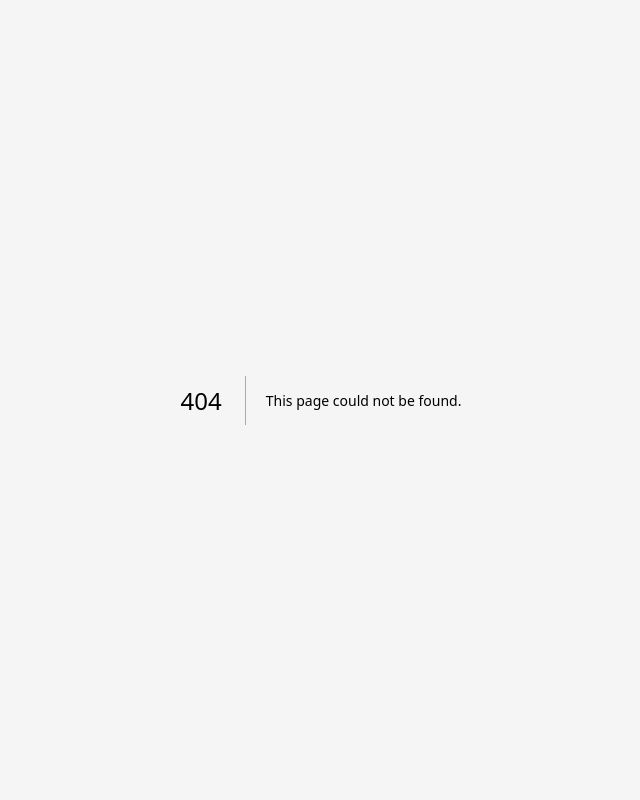
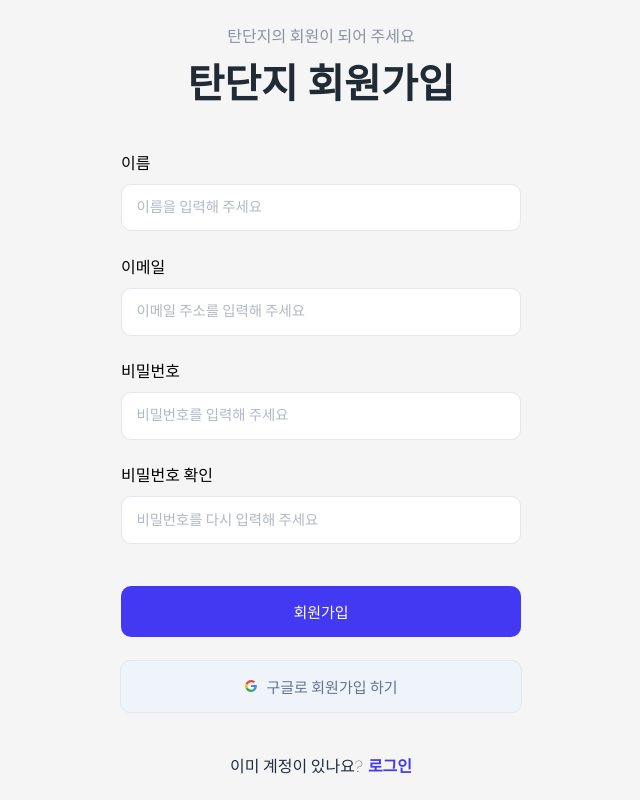
Before and after one commit to Tandanzi-Team/tan-dan-zi, a Next.js app in the folder web/: page /signup in a window 1280 px wide. Before the commit this address had no page. Shown: the whole page, without its empty margins (319-959 px from the left). Built offline with nearby package versions, Linux system fonts and the light colour scheme.

Commit message:
style: 회원가입 페이지 레이아웃 완성

```diff
--- /dev/null
+++ b/web/app/signup/page.tsx
@@ -0,0 +1,160 @@
+"use client"
+
+import styled from "styled-components";
+import { useRouter } from "next/navigation";
+import GoogleLogo from "../../public/google.svg"
+
+export default function SignUp () {
+  const router = useRouter();
+
+  return (
+    <>
+    <Container>
+      <Direction>
+        탄단지의 회원이 되어 주세요
+      </Direction>
+      <Title>
+        탄단지 회원가입
+      </Title>
+      <InputWrapper>
+        <InputTitle>이름</InputTitle>
+        <InputContainer placeholder="이름을 입력해 주세요" />
+      </InputWrapper>
+      <InputWrapper>
+        <InputTitle>이메일</InputTitle>
+        <InputContainer placeholder="이메일 주소를 입력해 주세요" />
+      </InputWrapper>
+      <InputWrapper>
+        <InputTitle>비밀번호</InputTitle>
+        <InputContainer placeholder="비밀번호를 입력해 주세요" type="password" />
+      </InputWrapper>
+      <InputWrapper>
+        <InputTitle>비밀번호 확인</InputTitle>
+        <InputContainer placeholder="비밀번호를 다시 입력해 주세요" type="password" />
+      </InputWrapper>
+      <Button type="button" onClick={() => router.push("/login")}>
+        회원가입
+      </Button>
+      <GoogleSignUpButton>
+        <GoogleLogoWrapper>
+          <GoogleLogo />
+        </GoogleLogoWrapper>
+        구글로 회원가입 하기
+      </GoogleSignUpButton>
+      <GotoLogin>
+        이미 계정이 있나요?
+        <StyledLink href="/login">로그인</StyledLink>
+      </GotoLogin>
+    </Container>
+    </>
+  )
+}
+
+const Container = styled.div`
+  display: flex;
+  flex-direction: column;
+  align-items: center;
+  justify-content: center;
+  min-height: 100vh;
+  width: 100vw;
+  padding: 1.25rem;
+`;
+
+const Title = styled.div`
+  text-align: center;
+  font-size: 2.5rem;
+  font-weight: 700;
+  margin-bottom: 2.5rem;
+  color: #212B36;
+`;
+
+const Direction = styled.div`
+  text-align: center;
+  margin-bottom: 0.3rem;
+  font-size: 1rem;
+  color: #8A92A6;
+`;
+
+const InputWrapper = styled.div`
+  width: 100%;
+  max-width: 25rem;
+  margin-bottom: 1.4rem;
+`;
+
+const InputTitle = styled.div`
+  text-align: left;
+  font-size: 1rem;
+  color: #000000;
+  margin-bottom: 10px;
+`;
+
+const InputContainer = styled.input`
+  width: 100%;
+  padding: 0.9rem;
+  border: 1px solid #E2E8F0;
+  border-radius: 10px;
+  font-family: 'DM Sans', sans-serif;
+  background-color: #ffffff;
+
+  &::placeholder { /* Chrome, Firefox, Opera, Safari 10.1+ */
+    color: #64748B;
+    font-size: 0.9rem;
+    font-weight: 200;
+    opacity: 0.5;
+  }
+
+  &::-ms-input-placeholder { /* Microsoft Edge */
+    color: #64748B;
+    font-size: 0.9rem;
+    font-weight: 200;
+    opacity: 0.5;
+  }
+
+  &:focus {
+    border-color: transparent;
+    outline: 1px solid #4339F2;
+  }
+`;
+
+const Button = styled.button`
+  width: 80%;
+  max-width: 400px;
+  padding: 0.9rem 0px;
+  margin: 1.25rem 0rem;
+  background-color: #4339F2;
+  border-radius: 10px;
+  cursor: pointer;
+  text-align: center;
+  font-size: 15px;
+  color: #ffffff;
+  border: none;
+`;
+
+const GoogleSignUpButton = styled(Button)`
+  display: flex;
+  align-items: center;
+  justify-content: center;
+  margin-top: 0.2rem;
+  background-color: #EFF4FB;
+  border: 1px solid #E2E8F0;
+  color: #64748B;
+`;
+
+const GoogleLogoWrapper = styled.div`
+  margin-right: 10px;
+  background-color: #EFF4FB;
+`;
+
+const GotoLogin = styled.div`
+  text-align: center;
+  margin-top: 1.25rem;
+  color: #232D42;
+`;
+
+const StyledLink = styled.a`
+  margin-left: 5px;
+  font-weight: 700;
+  color: #4339F2;
+  cursor: pointer;
+  text-decoration: none;
+`;
```
